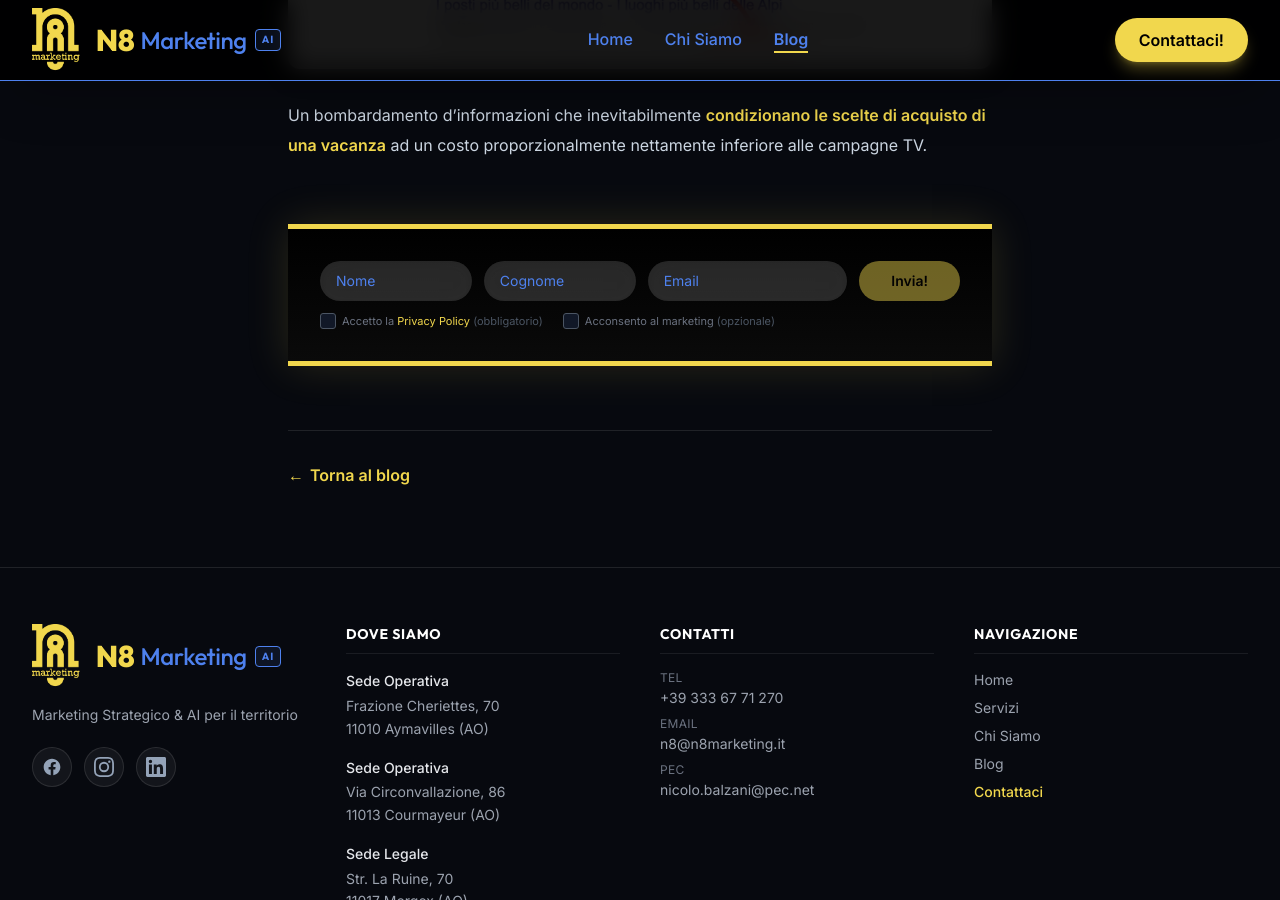
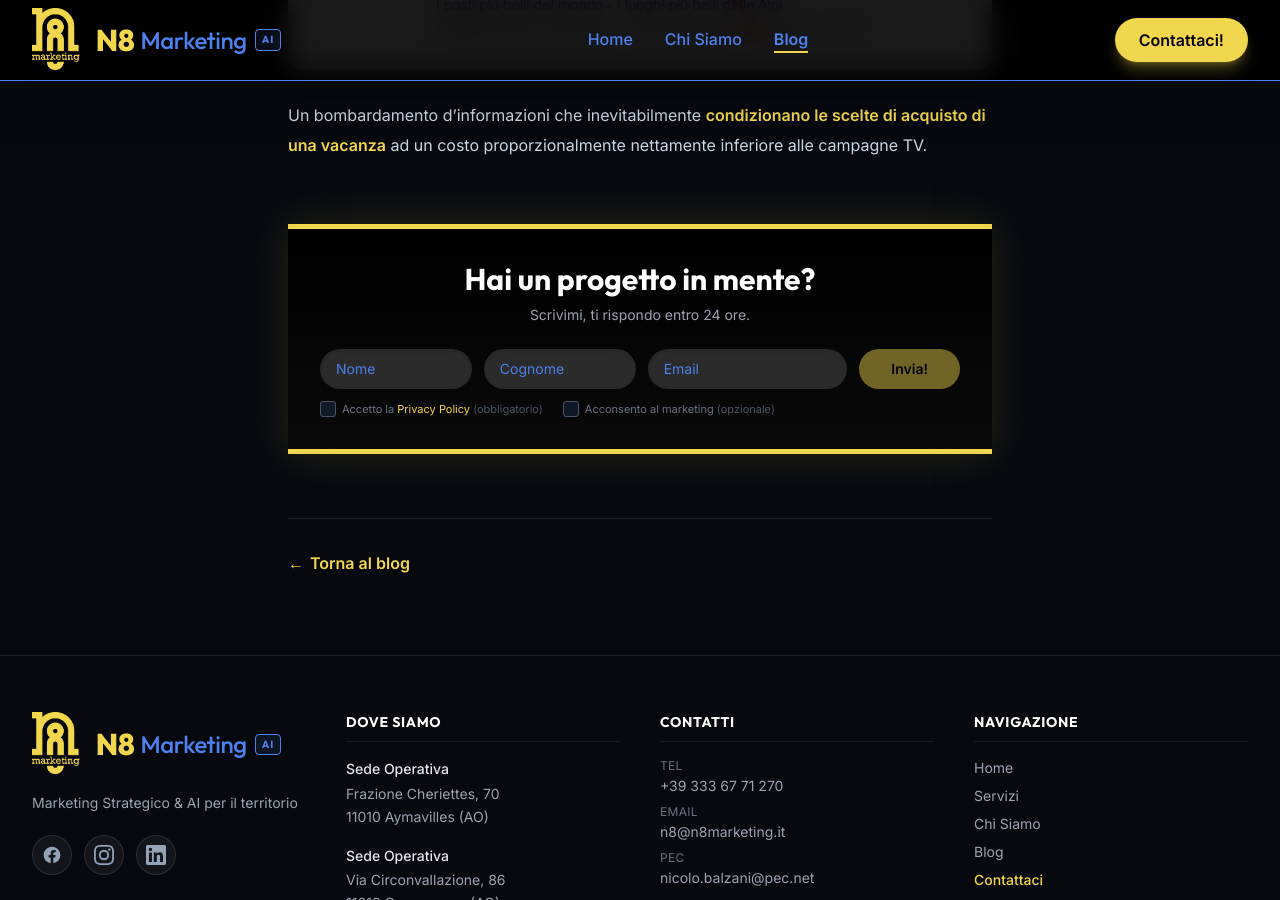
Before and after one commit to NicoDavN8/n8marketing-2026, a Jekyll site: the page built from _posts/2026-04-20-crisi-del-turismo-errore-online.md, in a window 1280 px wide and 900 px high, scrolled down 3698 px. Built offline with Jekyll 4.4.1, drawn with Linux system fonts in a browser that asks for light colours; nearby versions of some CDN libraries.

Commit message:
Form contatto: titolo e sottotitolo

```diff
--- a/_includes/contact-form.html
+++ b/_includes/contact-form.html
@@ -18,6 +18,14 @@
 
 <section class="py-8 bg-gradient-to-b from-black to-[#0a0a0a] border-y-[5px] border-solid border-[#f1d74d] shadow-[0_0_40px_rgba(241,215,77,0.15)] relative z-10 mt-16">
     <div class="max-w-3xl mx-auto px-4 sm:px-6 lg:px-8">
+
+        <div class="mb-6 text-center">
+            <h2 class="font-heading text-2xl md:text-3xl font-bold text-white mb-2">
+                Hai un progetto in mente?
+            </h2>
+            <p class="text-gray-400 text-sm">Scrivimi, ti rispondo entro 24 ore.</p>
+        </div>
+
         <iframe name="jf_hidden" style="display:none;" aria-hidden="true"></iframe>
 
         <form method="POST"
```
